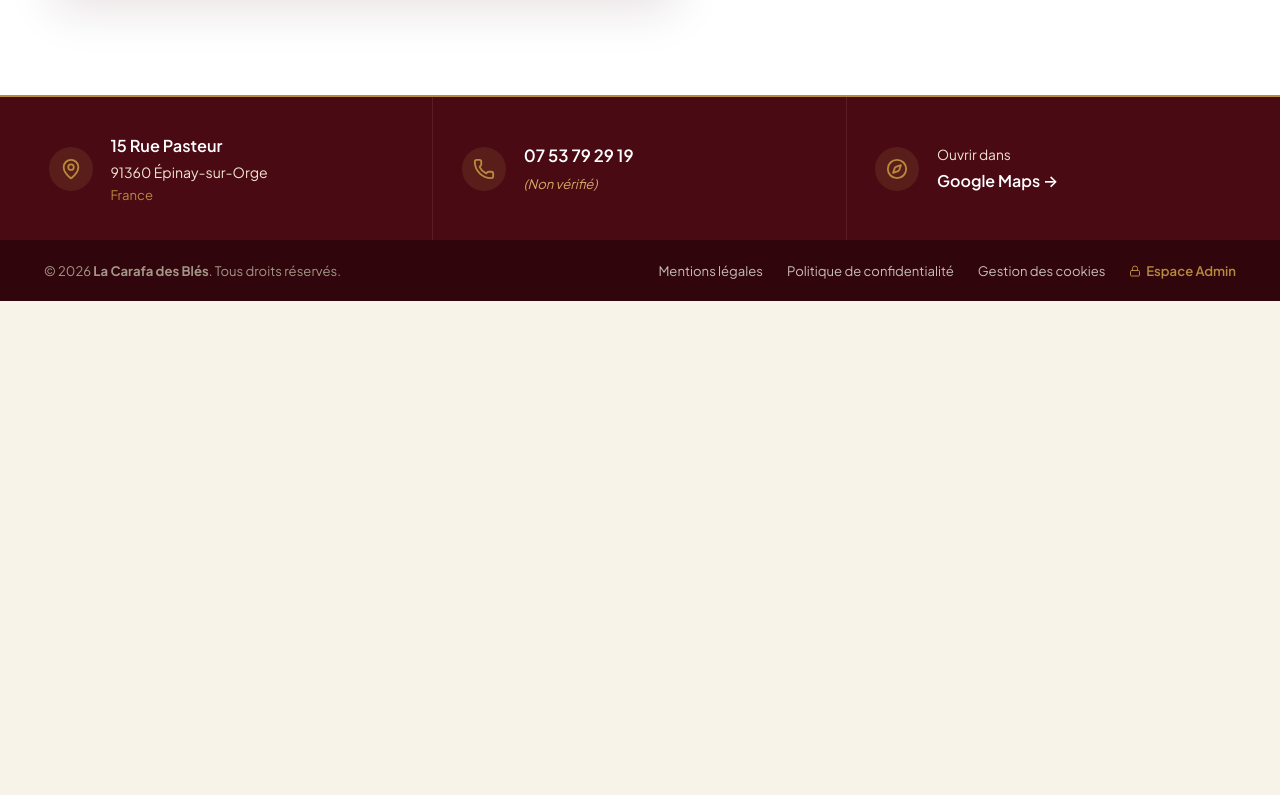
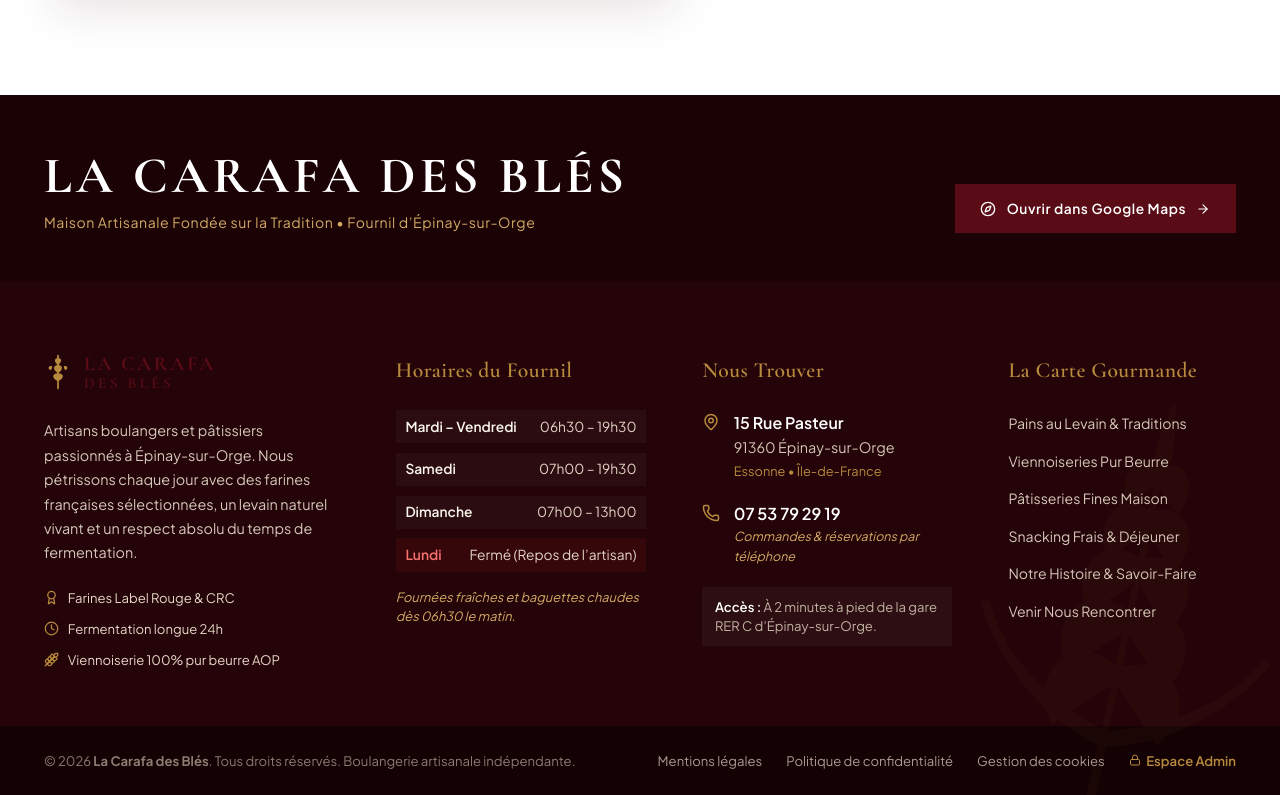
Before and after one commit to sayfbel/La-Carafa-des-Bl-s, a React (Vite) app in the folder client/: page / in a window 1280 px wide. Shown: the part 4210-5005 px from the top of the page. Before the commit the page ends 4511 px from the top, so only its background shows below. Built offline with nearby package versions, Linux system fonts and the light colour scheme; no server answers.

Commit message:
feat(footer): redesign footer into high-end luxury artisanal French bakery layout

```diff
--- a/client/src/components/Footer.jsx
+++ b/client/src/components/Footer.jsx
@@ -1,209 +1,443 @@
 import React from 'react';
 import { Link } from 'react-router-dom';
-import { MapPin, Phone, Compass, Lock } from 'lucide-react';
+import { MapPin, Phone, Compass, Lock, ArrowRight, Wheat, Clock, Award } from 'lucide-react';
+import { WheatLogo } from './brand/WheatLogo';
+import { WheatEarWatermark } from './brand/WheatEarWatermark';
 
 export function Footer() {
+  const currentYear = new Date().getFullYear();
+
   return (
-    <footer style={{ marginTop: 'auto' }}>
-      {/* 1. Sleek 3-Part Burgundy Contact Strip (No Map in Footer) */}
-      <div
-        style={{
-          backgroundColor: '#4A0A14',
-          color: '#F8F3E8',
-          borderTop: '2px solid var(--color-gold)',
-          position: 'relative'
-        }}
-      >
-        <div
-          className="container footer-contact-grid"
-          style={{
-            display: 'grid',
-            gridTemplateColumns: 'repeat(3, 1fr)',
-            alignItems: 'stretch',
-            padding: 0
-          }}
-        >
-          {/* Item 1: Address */}
-          <div
-            style={{
-              padding: '2.2rem 1.8rem',
-              display: 'flex',
-              alignItems: 'center',
-              gap: '1.1rem',
-              borderRight: '1px solid rgba(255, 255, 255, 0.08)'
-            }}
-          >
-            <div
-              style={{
-                width: 44,
-                height: 44,
-                borderRadius: '50%',
-                backgroundColor: 'rgba(183, 138, 61, 0.15)',
-                display: 'flex',
-                alignItems: 'center',
-                justifyContent: 'center',
-                color: 'var(--color-gold)',
-                flexShrink: 0
-              }}
-            >
-              <MapPin size={22} />
+    <footer style={{ marginTop: 'auto', backgroundColor: '#240408', color: '#F8F3E8', position: 'relative', overflow: 'hidden' }}>
+      {/* Background Watermark Accent */}
+      <WheatEarWatermark
+        size={380}
+        opacity={0.04}
+        color="var(--color-gold)"
+        style={{ bottom: '-60px', right: '-40px', transform: 'rotate(12deg)', pointerEvents: 'none' }}
+      />
+
+      {/* 1. Monumental Brand Header Banner */}
+      <div style={{ backgroundColor: '#1A0205', padding: '3.5rem 0 3rem' }}>
+        <div className="container">
+          <div className="footer-monument-row">
+            <div>
+              <div className="footer-brand-monument">
+                LA CARAFA DES BLÉS
               </div>
-            <div>
-              <div style={{ fontWeight: 600, fontSize: '1.02rem', color: '#FFFFFF', marginBottom: '2px' }}>
-                15 Rue Pasteur
+              <p className="footer-brand-tagline">
+                Maison Artisanale Fondée sur la Tradition • Fournil d’Épinay-sur-Orge
+              </p>
             </div>
-              <div style={{ color: 'var(--color-cream)', fontSize: '0.88rem' }}>
-                91360 Épinay-sur-Orge
-              </div>
-              <div style={{ color: 'var(--color-gold)', fontSize: '0.82rem', marginTop: '1px' }}>
-                France
-              </div>
-            </div>
-          </div>
-
-          {/* Item 2: Phone */}
-          <div
-            style={{
-              padding: '2.2rem 1.8rem',
-              display: 'flex',
-              alignItems: 'center',
-              gap: '1.1rem',
-              borderRight: '1px solid rgba(255, 255, 255, 0.08)'
-            }}
-          >
-            <div
-              style={{
-                width: 44,
-                height: 44,
-                borderRadius: '50%',
-                backgroundColor: 'rgba(183, 138, 61, 0.15)',
-                display: 'flex',
-                alignItems: 'center',
-                justifyContent: 'center',
-                color: 'var(--color-gold)',
-                flexShrink: 0
-              }}
-            >
-              <Phone size={22} />
-            </div>
-            <div>
-              <div style={{ fontWeight: 600, fontSize: '1.05rem', color: '#FFFFFF', marginBottom: '3px' }}>
-                07 53 79 29 19
-              </div>
-              <div style={{ color: '#D4AB65', fontSize: '0.82rem', fontStyle: 'italic' }}>
-                (Non vérifié)
-              </div>
-            </div>
-          </div>
-
-          {/* Item 3: Google Maps Link */}
-          <div
-            style={{
-              padding: '2.2rem 1.8rem',
-              display: 'flex',
-              alignItems: 'center',
-              gap: '1.1rem'
-            }}
-          >
-            <div
-              style={{
-                width: 44,
-                height: 44,
-                borderRadius: '50%',
-                backgroundColor: 'rgba(183, 138, 61, 0.15)',
-                display: 'flex',
-                alignItems: 'center',
-                justifyContent: 'center',
-                color: 'var(--color-gold)',
-                flexShrink: 0
-              }}
-            >
-              <Compass size={22} />
-            </div>
-            <div>
+            <div className="footer-monument-action">
               <a
                 href="https://maps.google.com/?q=15+Rue+Pasteur+91360+Épinay-sur-Orge+France"
                 target="_blank"
                 rel="noopener noreferrer"
-                style={{
-                  textDecoration: 'none',
-                  display: 'inline-block'
-                }}
+                className="footer-cta-btn"
               >
-                <div style={{ color: 'var(--color-cream)', fontSize: '0.86rem', marginBottom: '2px' }}>
-                  Ouvrir dans
-                </div>
-                <div style={{ fontWeight: 600, fontSize: '1rem', color: '#FFFFFF' }}>
-                  Google Maps →
-                </div>
-                <span style={{ position: 'absolute', width: 1, height: 1, padding: 0, margin: -1, overflow: 'hidden', clip: 'rect(0, 0, 0, 0)', border: 0 }}>
-                  Ouvrir dans Google Maps
-                </span>
+                <Compass size={16} />
+                <span>Ouvrir dans Google Maps</span>
+                <ArrowRight size={14} />
               </a>
             </div>
           </div>
         </div>
       </div>
 
-      {/* 2. Legal Mentions & Administration Bottom Bar */}
-      <div
-        style={{
-          backgroundColor: '#30050B',
-          color: '#A39689',
-          padding: '1.25rem 0',
-          fontSize: '0.82rem'
-        }}
-      >
-        <div
-          className="container"
-          style={{
-            display: 'flex',
-            flexWrap: 'wrap',
-            alignItems: 'center',
-            justifyContent: 'space-between',
-            gap: '1rem'
-          }}
-        >
-          <div>
-            © {new Date().getFullYear()} <strong>La Carafa des Blés</strong>. Tous droits réservés.
+      {/* 2. Main Four-Column Architectural Grid */}
+      <div style={{ padding: '4.5rem 0 3.5rem' }}>
+        <div className="container">
+          <div className="footer-columns-grid">
+            {/* Col 1: L'Artisanat & Engagements */}
+            <div className="footer-col">
+              <div style={{ marginBottom: '1.25rem' }}>
+                <WheatLogo size="medium" />
+              </div>
+              <p className="footer-col-text">
+                Artisans boulangers et pâtissiers passionnés à Épinay-sur-Orge. Nous pétrissons chaque jour avec des farines françaises sélectionnées, un levain naturel vivant et un respect absolu du temps de fermentation.
+              </p>
+              <div className="footer-engagements">
+                <div className="engagement-item">
+                  <Award size={15} color="var(--color-gold)" />
+                  <span>Farines Label Rouge & CRC</span>
+                </div>
+                <div className="engagement-item">
+                  <Clock size={15} color="var(--color-gold)" />
+                  <span>Fermentation longue 24h</span>
+                </div>
+                <div className="engagement-item">
+                  <Wheat size={15} color="var(--color-gold)" />
+                  <span>Viennoiserie 100% pur beurre AOP</span>
+                </div>
+              </div>
             </div>
 
-          <div style={{ display: 'flex', flexWrap: 'wrap', gap: '1.5rem', alignItems: 'center' }}>
-            <Link to="/mentions-legales" style={{ color: '#C8BEB5' }}>
+            {/* Col 2: Horaires du Fournil */}
+            <div className="footer-col">
+              <div className="footer-col-title">Horaires du Fournil</div>
+              <div className="hours-table">
+                <div className="hours-row">
+                  <span className="hours-day">Mardi – Vendredi</span>
+                  <span className="hours-time">06h30 – 19h30</span>
+                </div>
+                <div className="hours-row">
+                  <span className="hours-day">Samedi</span>
+                  <span className="hours-time">07h00 – 19h30</span>
+                </div>
+                <div className="hours-row">
+                  <span className="hours-day">Dimanche</span>
+                  <span className="hours-time">07h00 – 13h00</span>
+                </div>
+                <div className="hours-row closed">
+                  <span className="hours-day">Lundi</span>
+                  <span className="hours-time">Fermé (Repos de l’artisan)</span>
+                </div>
+              </div>
+              <p className="hours-note">
+                Fournées fraîches et baguettes chaudes dès 06h30 le matin.
+              </p>
+            </div>
+
+            {/* Col 3: Adresse & Contact Direct */}
+            <div className="footer-col">
+              <div className="footer-col-title">Nous Trouver</div>
+              <div className="contact-info-list">
+                <div className="contact-info-item">
+                  <MapPin size={18} color="var(--color-gold)" className="contact-icon" />
+                  <div>
+                    <div style={{ fontWeight: 600, color: '#FFFFFF' }}>15 Rue Pasteur</div>
+                    <div style={{ color: '#D4C4B5', fontSize: '0.9rem' }}>91360 Épinay-sur-Orge</div>
+                    <div style={{ color: 'var(--color-gold)', fontSize: '0.8rem', marginTop: '2px' }}>
+                      Essonne • Île-de-France
+                    </div>
+                  </div>
+                </div>
+
+                <div className="contact-info-item">
+                  <Phone size={18} color="var(--color-gold)" className="contact-icon" />
+                  <div>
+                    <a href="tel:0753792919" style={{ fontWeight: 600, color: '#FFFFFF', fontSize: '1.02rem', textDecoration: 'none' }}>
+                      07 53 79 29 19
+                    </a>
+                    <div style={{ color: 'var(--color-gold-light)', fontSize: '0.78rem', fontStyle: 'italic' }}>
+                      Commandes & réservations par téléphone
+                    </div>
+                  </div>
+                </div>
+
+                <div className="transit-note">
+                  <span style={{ fontWeight: 600, color: '#FFFFFF' }}>Accès :</span> À 2 minutes à pied de la gare RER C d’Épinay-sur-Orge.
+                </div>
+              </div>
+            </div>
+
+            {/* Col 4: Carte & Spécialités */}
+            <div className="footer-col">
+              <div className="footer-col-title">La Carte Gourmande</div>
+              <ul className="footer-links-list">
+                <li>
+                  <Link to="/produits?category=pains-de-tradition">
+                    <span>Pains au Levain & Traditions</span>
+                  </Link>
+                </li>
+                <li>
+                  <Link to="/produits?category=viennoiseries">
+                    <span>Viennoiseries Pur Beurre</span>
+                  </Link>
+                </li>
+                <li>
+                  <Link to="/produits?category=patisseries-maison">
+                    <span>Pâtisseries Fines Maison</span>
+                  </Link>
+                </li>
+                <li>
+                  <Link to="/produits?category=snacking-sale">
+                    <span>Snacking Frais & Déjeuner</span>
+                  </Link>
+                </li>
+                <li>
+                  <Link to="/notre-histoire">
+                    <span>Notre Histoire & Savoir-Faire</span>
+                  </Link>
+                </li>
+                <li>
+                  <Link to="/contact">
+                    <span>Venir Nous Rencontrer</span>
+                  </Link>
+                </li>
+              </ul>
+            </div>
+          </div>
+        </div>
+      </div>
+
+      {/* 3. Bottom Legal & Administration Bar */}
+      <div style={{ backgroundColor: '#130103', color: '#8A7A70', padding: '1.5rem 0', fontSize: '0.82rem' }}>
+        <div className="container">
+          <div className="footer-bottom-flex">
+            <div>
+              © {currentYear} <strong>La Carafa des Blés</strong>. Tous droits réservés. Boulangerie artisanale indépendante.
+            </div>
+
+            <div className="footer-legal-links">
+              <Link to="/mentions-legales" className="legal-link">
                 Mentions légales
               </Link>
-            <Link to="/politique-de-confidentialite" style={{ color: '#C8BEB5' }}>
+              <Link to="/politique-de-confidentialite" className="legal-link">
                 Politique de confidentialité
               </Link>
-            <Link to="/gestion-des-cookies" style={{ color: '#C8BEB5' }}>
+              <Link to="/gestion-des-cookies" className="legal-link">
                 Gestion des cookies
               </Link>
-            <Link
-              to="/admin"
-              style={{
-                color: 'var(--color-gold)',
-                display: 'inline-flex',
-                alignItems: 'center',
-                gap: '0.3rem',
-                fontWeight: 600
-              }}
-            >
+              <Link to="/admin" className="admin-link">
                 <Lock size={12} />
                 <span>Espace Admin</span>
               </Link>
             </div>
           </div>
         </div>
+      </div>
 
-      {/* Responsive layout rules */}
+      {/* Pure CSS Stylesheet */}
       <style>{`
-        @media (max-width: 820px) {
-          .footer-contact-grid {
-            grid-template-columns: 1fr !important;
+        .footer-monument-row {
+          display: flex;
+          align-items: flex-end;
+          justify-content: space-between;
+          flex-wrap: wrap;
+          gap: 2rem;
         }
-          .footer-contact-grid > div {
-            border-right: none !important;
-            border-bottom: 1px solid rgba(255, 255, 255, 0.08);
+
+        .footer-brand-tagline {
+          font-family: var(--font-sans);
+          font-size: 0.88rem;
+          color: var(--color-gold-light);
+          margin: 0.5rem 0 0;
+          letter-spacing: 0.04em;
+        }
+
+        .footer-brand-monument {
+          font-family: var(--font-serif);
+          font-size: clamp(2rem, 4vw, 3.2rem);
+          font-weight: 700;
+          letter-spacing: 0.08em;
+          color: #FFFFFF;
+          line-height: 1;
+        }
+
+        .footer-cta-btn {
+          display: inline-flex;
+          align-items: center;
+          gap: 0.65rem;
+          background-color: var(--color-burgundy);
+          color: #FFFFFF;
+          padding: 0.85rem 1.6rem;
+          font-size: 0.86rem;
+          font-weight: 600;
+          letter-spacing: 0.04em;
+          text-decoration: none;
+          border-radius: 0;
+          transition: background-color 0.2s ease, transform 0.2s ease;
+        }
+
+        .footer-cta-btn:hover {
+          background-color: var(--color-gold);
+          color: var(--color-burgundy-dark);
+          transform: translateY(-2px);
+        }
+
+        .footer-columns-grid {
+          display: grid;
+          grid-template-columns: 1.3fr 1.1fr 1.1fr 1fr;
+          gap: 3.5rem;
+        }
+
+        .footer-col {
+          display: flex;
+          flex-direction: column;
+        }
+
+        .footer-col-title {
+          font-family: var(--font-serif);
+          font-size: 1.35rem;
+          color: var(--color-gold);
+          margin-bottom: 1.4rem;
+          letter-spacing: 0.02em;
+          font-weight: 600;
+        }
+
+        .footer-col-text {
+          font-size: 0.9rem;
+          line-height: 1.7;
+          color: #D6C8BA;
+          margin-bottom: 1.4rem;
+        }
+
+        .footer-engagements {
+          display: flex;
+          flex-direction: column;
+          gap: 0.6rem;
+        }
+
+        .engagement-item {
+          display: flex;
+          align-items: center;
+          gap: 0.55rem;
+          font-size: 0.82rem;
+          color: #E6D7C7;
+        }
+
+        .hours-table {
+          display: flex;
+          flex-direction: column;
+          gap: 0.6rem;
+          margin-bottom: 1rem;
+        }
+
+        .hours-row {
+          display: flex;
+          justify-content: space-between;
+          font-size: 0.86rem;
+          padding: 0.35rem 0;
+          background: rgba(255, 255, 255, 0.03);
+          padding-left: 0.6rem;
+          padding-right: 0.6rem;
+        }
+
+        .hours-row.closed {
+          color: #E09898;
+          background: rgba(183, 28, 28, 0.12);
+        }
+
+        .hours-day {
+          font-weight: 600;
+          color: #FAF5EA;
+        }
+
+        .hours-row.closed .hours-day {
+          color: #F87171;
+        }
+
+        .hours-time {
+          color: #E2D4C4;
+        }
+
+        .hours-note {
+          font-size: 0.8rem;
+          color: var(--color-gold-light);
+          line-height: 1.5;
+          margin: 0;
+          font-style: italic;
+        }
+
+        .contact-info-list {
+          display: flex;
+          flex-direction: column;
+          gap: 1.25rem;
+        }
+
+        .contact-info-item {
+          display: flex;
+          gap: 0.85rem;
+          align-items: flex-start;
+        }
+
+        .contact-icon {
+          flex-shrink: 0;
+          margin-top: 3px;
+        }
+
+        .transit-note {
+          font-size: 0.82rem;
+          color: #C2B3A4;
+          line-height: 1.5;
+          background-color: rgba(255, 255, 255, 0.04);
+          padding: 0.6rem 0.8rem;
+        }
+
+        .footer-links-list {
+          list-style: none;
+          padding: 0;
+          margin: 0;
+          display: flex;
+          flex-direction: column;
+          gap: 0.75rem;
+        }
+
+        .footer-links-list a {
+          color: #D6C8BA;
+          font-size: 0.88rem;
+          text-decoration: none;
+          display: inline-flex;
+          align-items: center;
+          gap: 0.4rem;
+          transition: color 0.2s ease, transform 0.2s ease;
+        }
+
+        .footer-links-list a:hover {
+          color: var(--color-gold);
+          transform: translateX(4px);
+        }
+
+        .footer-bottom-flex {
+          display: flex;
+          align-items: center;
+          justify-content: space-between;
+          flex-wrap: wrap;
+          gap: 1.25rem;
+        }
+
+        .footer-legal-links {
+          display: flex;
+          align-items: center;
+          gap: 1.5rem;
+          flex-wrap: wrap;
+        }
+
+        .legal-link {
+          color: #A89B90;
+          text-decoration: none;
+          transition: color 0.2s ease;
+        }
+
+        .legal-link:hover {
+          color: #FFFFFF;
+        }
+
+        .admin-link {
+          color: var(--color-gold);
+          text-decoration: none;
+          display: inline-flex;
+          align-items: center;
+          gap: 0.35rem;
+          font-weight: 600;
+          transition: color 0.2s ease;
+        }
+
+        .admin-link:hover {
+          color: #FFFFFF;
+        }
+
+        @media (max-width: 1024px) {
+          .footer-columns-grid {
+            grid-template-columns: 1fr 1fr;
+            gap: 2.75rem;
+          }
+        }
+
+        @media (max-width: 640px) {
+          .footer-columns-grid {
+            grid-template-columns: 1fr;
+            gap: 2.5rem;
+          }
+          .footer-monument-row {
+            flex-direction: column;
+            align-items: flex-start;
+          }
+          .footer-cta-btn {
+            width: 100%;
+            justify-content: center;
           }
         }
       `}</style>
```
Lines whose indentation alone changed are shown as unchanged.
